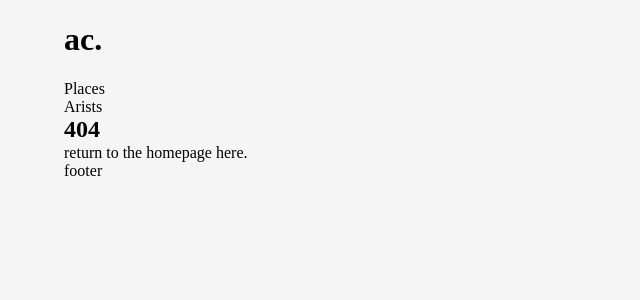
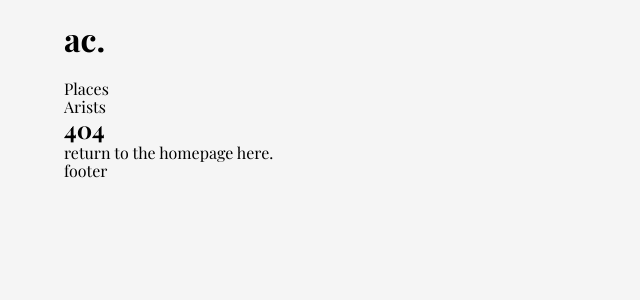
Before and after one commit to mtthdz/art-club, a WordPress theme: template themes/art-club/index.php in a window 1280 px wide. Shown: the top 300 px of the page, without its empty margins (0-640 px from the left). Run offline with PHP 8.4 and a stand-in for WordPress, Linux system fonts and the light colour scheme; the site name, menu and one post (Sample post) are stand-ins, and other content is empty.

Commit message:
added google fonts

```diff
--- a/themes/art-club/functions.php
+++ b/themes/art-club/functions.php
@@ -3,6 +3,7 @@
 // css & js import
 function artFiles() {
   wp_enqueue_style('main_styles', get_stylesheet_uri());
+  wp_enqueue_style('custom-google-fonts', '//fonts.googleapis.com/css2?family=Playfair+Display:wght@400;700&display=swap');
 }
 
 function themeFeatures() {
--- a/themes/art-club/styles/modules/general.css
+++ b/themes/art-club/styles/modules/general.css
@@ -11,6 +11,7 @@ body {
   background-color: #f5f5f5;
   color: #000000;
   font-size: 1.6rem;
+  font-family: 'Playfair Display', serif;
 }
 
 ul {
```
